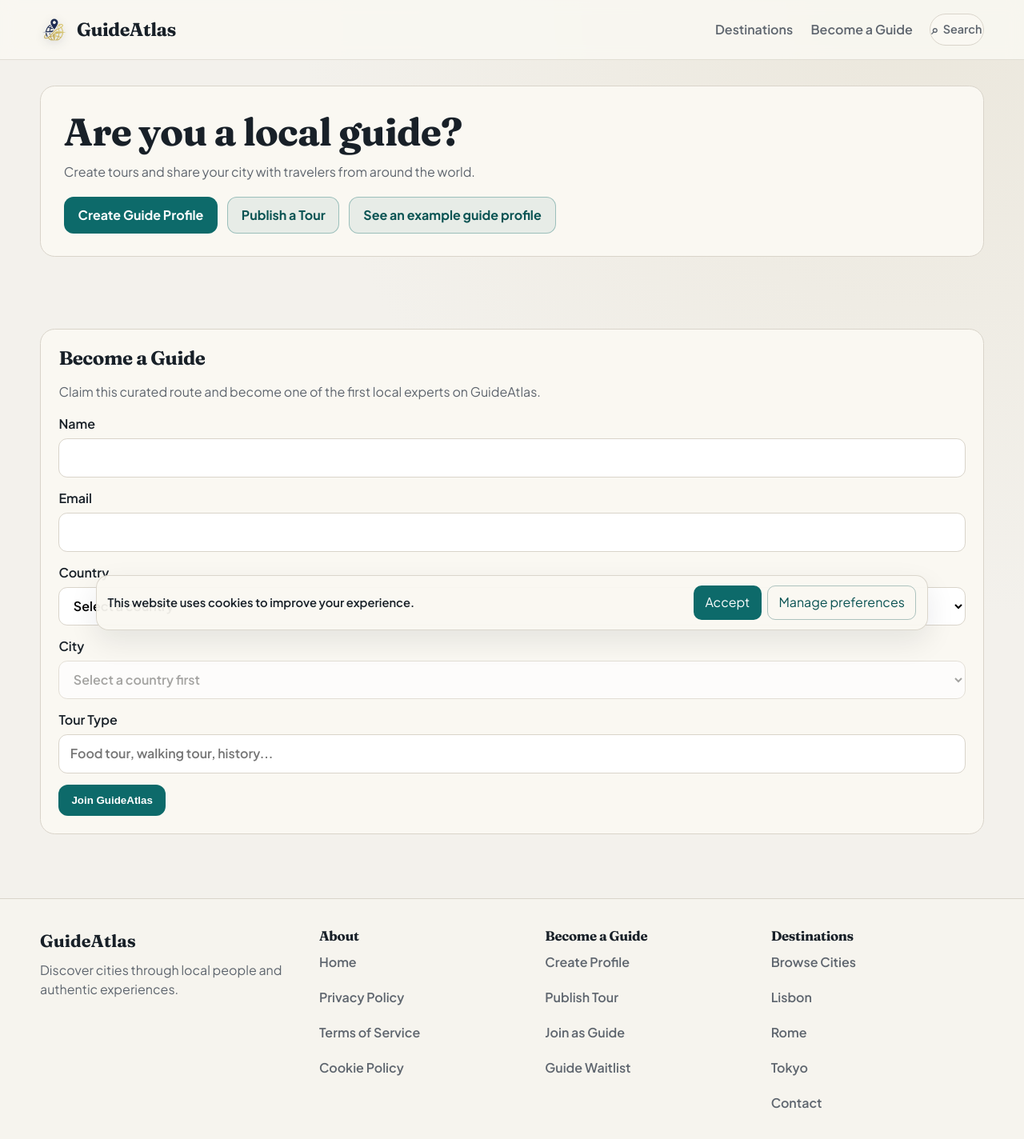
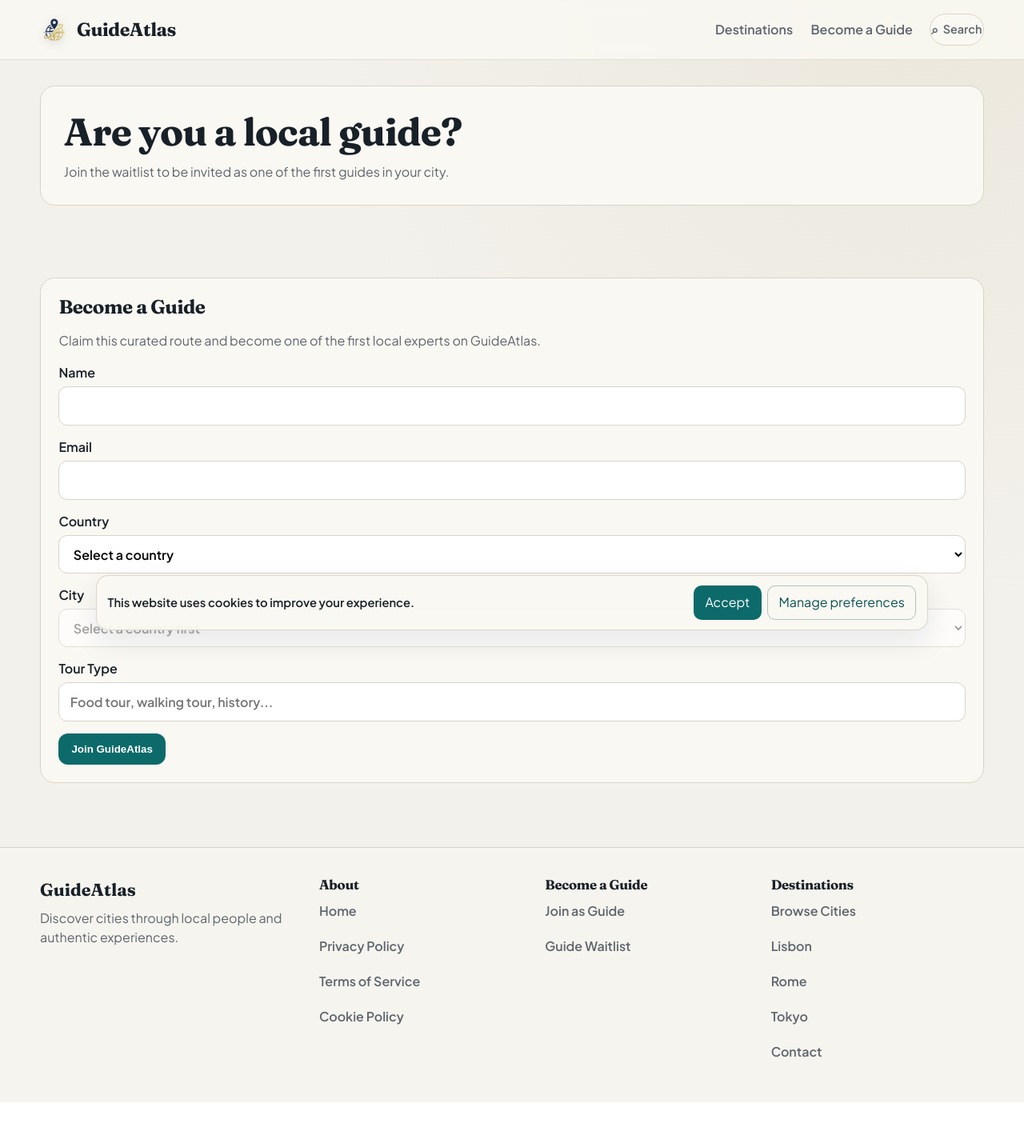
Before and after one commit to RodmanPT/guideatlas, a Next.js app in the folder site/: page /become-guide in a window 1280 px wide. Shown: the top 1424 px of the page at 80% size. After the commit the page ends 1378 px from the top, so only its background shows below. Built offline with nearby package versions, Linux system fonts and the light colour scheme.

Commit message:
chore(site): hide profile and tour publishing CTAs from public flows

```diff
--- a/site/app/become-guide/page.tsx
+++ b/site/app/become-guide/page.tsx
@@ -1,5 +1,4 @@
 import type { Metadata } from "next";
-import Link from "next/link";
 
 import BecomeGuideForm from "../../components/BecomeGuideForm";
 
@@ -30,18 +29,7 @@
     <main className="pageMain">
       <section className="hero heroCompact">
         <h1>Are you a local guide?</h1>
-        <p>Create tours and share your city with travelers from around the world.</p>
-        <div className="heroActions">
-          <Link className="cta" href={`/guides/new${initialCity ? `?city=${encodeURIComponent(initialCity)}` : ""}`}>
-            Create Guide Profile
-          </Link>
-          <Link className="cta ctaGhost ctaGhostDark" href="/tours/new">
-            Publish a Tour
-          </Link>
-          <Link className="cta ctaGhost ctaGhostDark" href="/guides/maria-santos">
-            See an example guide profile
-          </Link>
-        </div>
+        <p>Join the waitlist to be invited as one of the first guides in your city.</p>
       </section>
 
       <BecomeGuideForm initialCity={initialCity} initialCountry={initialCountry} initialTour={initialTour} />
--- a/site/components/SiteFooter.tsx
+++ b/site/components/SiteFooter.tsx
@@ -19,8 +19,6 @@
 
         <div>
           <h3>Become a Guide</h3>
-          <Link href="/guides/new">Create Profile</Link>
-          <Link href="/tours/new">Publish Tour</Link>
           <Link href="/become-guide">Join as Guide</Link>
           <Link href="/#join-guide">Guide Waitlist</Link>
         </div>
```
Also changed, not shown: site/app/page.tsx (+1 -6 lines).
